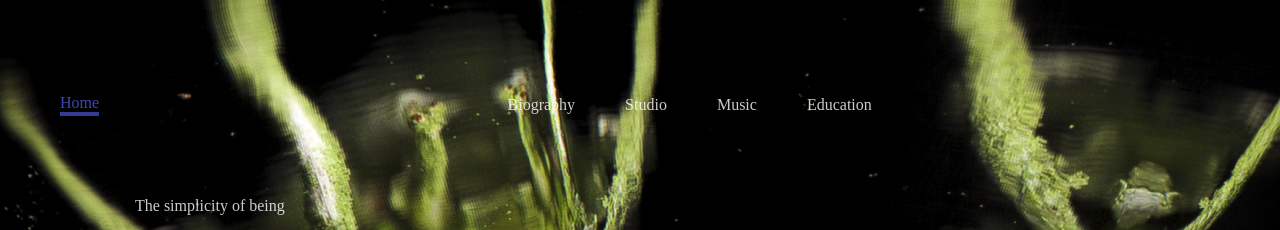
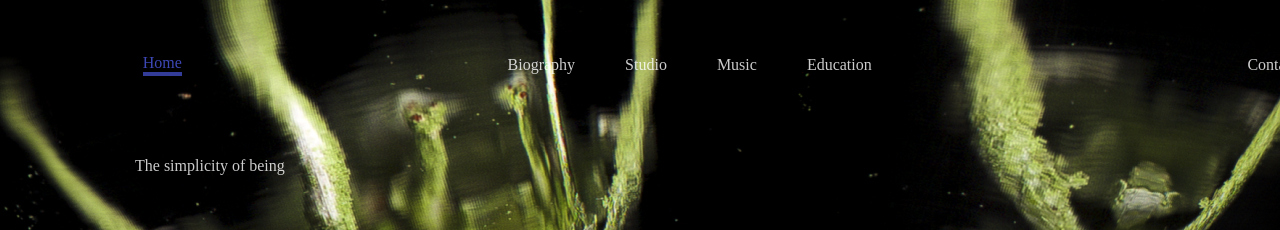
Before and after one commit to Natalina686/sebastian-mullaert-project, a plain HTML site: page index.html in a window 1280 px wide. Shown: the top 230 px of the page. Drawn offline with Linux system fonts and the light colour scheme.

Commit message:
Update style.css

```diff
--- a/styles/style.css
+++ b/styles/style.css
@@ -18,8 +18,8 @@
 .header {
   display: flex;
   align-items: center;
-  justify-content: space-between;
-  padding: 40px 60px 0;
+  justify-content: space-around;
+
   opacity: 80%;
 }
 
```
